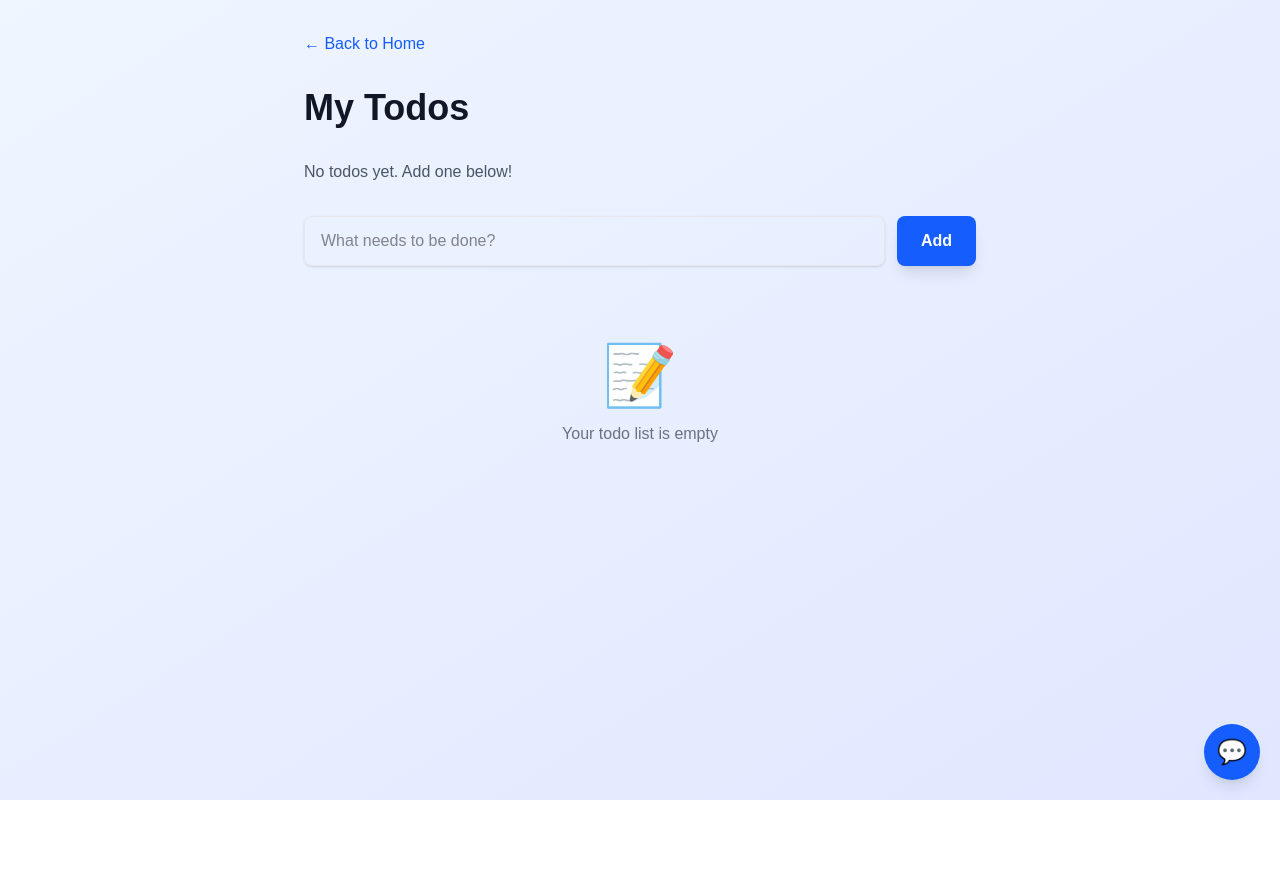
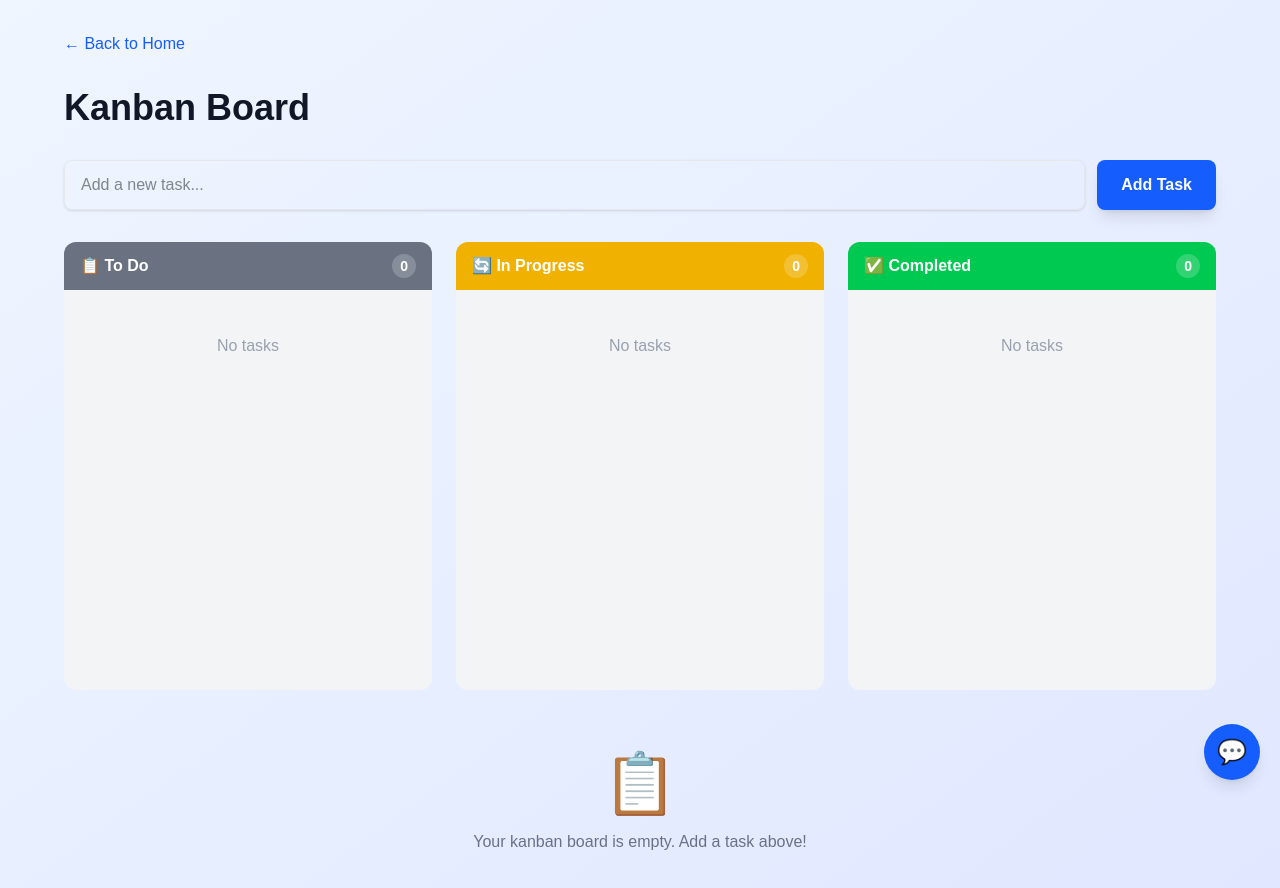
Before and after one commit to claudiodrusus/ember-todo-demo, a Next.js app: page /todos in a window 1280 px wide. Shown: the top 888 px of the page. Before the commit the page ends 800 px from the top, so only its background shows below. Built offline with nearby package versions, Linux system fonts and the light colour scheme.

Commit message:
feat(/todos): Convert to Kanban board
- Three columns: To Do, In Progress, Completed
- Move tasks between columns with buttons
- Visual task count per column
- Migrates existing todos to new format

Feedback ID: fb-1769742570754
Type: feature

```diff
--- a/app/todos/page.tsx
+++ b/app/todos/page.tsx
@@ -6,7 +6,7 @@ import Link from "next/link";
 interface Todo {
   id: string;
   text: string;
-  completed: boolean;
+  status: "todo" | "in-progress" | "completed";
   createdAt: string;
 }
 
@@ -19,7 +19,13 @@ export default function Todos() {
   useEffect(() => {
     const stored = localStorage.getItem("todos");
     if (stored) {
-      setTodos(JSON.parse(stored));
+      // Migrate old todos that used 'completed' boolean
+      const parsed = JSON.parse(stored);
+      const migrated = parsed.map((todo: Todo & { completed?: boolean }) => ({
+        ...todo,
+        status: todo.status || (todo.completed ? "completed" : "todo"),
+      }));
+      setTodos(migrated);
     }
     setIsLoaded(true);
   }, []);
@@ -38,7 +44,7 @@ export default function Todos() {
     const todo: Todo = {
       id: crypto.randomUUID(),
       text: newTodo.trim(),
-      completed: false,
+      status: "todo",
       createdAt: new Date().toISOString(),
     };
 
@@ -46,10 +52,10 @@ export default function Todos() {
     setNewTodo("");
   };
 
-  const toggleTodo = (id: string) => {
+  const updateStatus = (id: string, status: Todo["status"]) => {
     setTodos(
       todos.map((todo) =>
-        todo.id === id ? { ...todo, completed: !todo.completed } : todo
+        todo.id === id ? { ...todo, status } : todo
       )
     );
   };
@@ -58,12 +64,87 @@ export default function Todos() {
     setTodos(todos.filter((todo) => todo.id !== id));
   };
 
-  const completedCount = todos.filter((t) => t.completed).length;
-  const totalCount = todos.length;
+  const todoItems = todos.filter((t) => t.status === "todo");
+  const inProgressItems = todos.filter((t) => t.status === "in-progress");
+  const completedItems = todos.filter((t) => t.status === "completed");
+
+  const Column = ({
+    title,
+    items,
+    status,
+    color
+  }: {
+    title: string;
+    items: Todo[];
+    status: Todo["status"];
+    color: string;
+  }) => (
+    <div className="flex-1 min-w-[280px]">
+      <div className={`${color} rounded-t-xl px-4 py-3`}>
+        <h2 className="font-semibold text-white flex items-center justify-between">
+          {title}
+          <span className="bg-white/20 px-2 py-0.5 rounded-full text-sm">
+            {items.length}
+          </span>
+        </h2>
+      </div>
+      <div className="bg-gray-100 rounded-b-xl p-3 min-h-[400px] space-y-3">
+        {items.map((todo) => (
+          <div
+            key={todo.id}
+            className="bg-white p-4 rounded-lg shadow-sm border border-gray-100 group"
+          >
+            <p className="text-gray-800 mb-3">{todo.text}</p>
+            <div className="flex items-center justify-between">
+              <div className="flex gap-1">
+                {status !== "todo" && (
+                  <button
+                    onClick={() => updateStatus(todo.id, "todo")}
+                    className="text-xs px-2 py-1 rounded bg-gray-100 hover:bg-gray-200 text-gray-600"
+                  >
+                    ← Todo
+                  </button>
+                )}
+                {status !== "in-progress" && (
+                  <button
+                    onClick={() => updateStatus(todo.id, "in-progress")}
+                    className="text-xs px-2 py-1 rounded bg-yellow-100 hover:bg-yellow-200 text-yellow-700"
+                  >
+                    {status === "todo" ? "Start →" : "← In Progress"}
+                  </button>
+                )}
+                {status !== "completed" && (
+                  <button
+                    onClick={() => updateStatus(todo.id, "completed")}
+                    className="text-xs px-2 py-1 rounded bg-green-100 hover:bg-green-200 text-green-700"
+                  >
+                    Done ✓
+                  </button>
+                )}
+              </div>
+              <button
+                onClick={() => deleteTodo(todo.id)}
+                className="text-gray-400 hover:text-red-500 opacity-0 group-hover:opacity-100 transition-opacity"
+              >
+                <svg className="w-4 h-4" fill="none" stroke="currentColor" viewBox="0 0 24 24">
+                  <path strokeLinecap="round" strokeLinejoin="round" strokeWidth={2} d="M19 7l-.867 12.142A2 2 0 0116.138 21H7.862a2 2 0 01-1.995-1.858L5 7m5 4v6m4-6v6m1-10V4a1 1 0 00-1-1h-4a1 1 0 00-1 1v3M4 7h16" />
+                </svg>
+              </button>
+            </div>
+          </div>
+        ))}
+        {items.length === 0 && (
+          <div className="text-center py-8 text-gray-400">
+            <p>No tasks</p>
+          </div>
+        )}
+      </div>
+    </div>
+  );
 
   return (
     <main className="min-h-screen bg-gradient-to-br from-blue-50 to-indigo-100 p-8">
-      <div className="max-w-2xl mx-auto">
+      <div className="max-w-6xl mx-auto">
         <Link
           href="/"
           className="text-blue-600 hover:text-blue-700 mb-8 inline-block"
@@ -72,21 +153,18 @@ export default function Todos() {
         </Link>
 
         <div className="flex items-center justify-between mb-8">
-          <h1 className="text-4xl font-bold text-gray-900">My Todos</h1>
-          {totalCount > 0 && (
+          <h1 className="text-4xl font-bold text-gray-900">Kanban Board</h1>
+          {todos.length > 0 && (
             <div className="bg-white px-4 py-2 rounded-full shadow-sm border border-gray-100">
               <span className="text-lg font-semibold text-gray-700">
-                <span className="text-green-600">{completedCount}</span>
+                <span className="text-green-600">{completedItems.length}</span>
                 <span className="text-gray-400"> of </span>
-                <span className="text-blue-600">{totalCount}</span>
-                <span className="text-gray-500 ml-1">tasks completed</span>
+                <span className="text-blue-600">{todos.length}</span>
+                <span className="text-gray-500 ml-1">completed</span>
               </span>
             </div>
           )}
         </div>
-        {totalCount === 0 && (
-          <p className="text-gray-600 mb-8">No todos yet. Add one below!</p>
-        )}
 
         {/* Add Todo Form */}
         <form onSubmit={addTodo} className="mb-8">
@@ -95,86 +173,29 @@ export default function Todos() {
               type="text"
               value={newTodo}
               onChange={(e) => setNewTodo(e.target.value)}
-              placeholder="What needs to be done?"
+              placeholder="Add a new task..."
               className="flex-1 px-4 py-3 rounded-lg border border-gray-200 focus:outline-none focus:ring-2 focus:ring-blue-500 focus:border-transparent shadow-sm"
             />
             <button
               type="submit"
               className="px-6 py-3 bg-blue-600 text-white rounded-lg font-semibold hover:bg-blue-700 transition-colors shadow-lg"
             >
-              Add
+              Add Task
             </button>
           </div>
         </form>
 
-        {/* Todo List */}
-        <div className="space-y-3">
-          {todos.map((todo) => (
-            <div
-              key={todo.id}
-              className={`flex items-center gap-4 p-4 bg-white rounded-xl shadow-sm border border-gray-100 transition-all ${
-                todo.completed ? "opacity-60" : ""
-              }`}
-            >
-              <button
-                onClick={() => toggleTodo(todo.id)}
-                className={`w-6 h-6 rounded-full border-2 flex items-center justify-center transition-colors ${
-                  todo.completed
-                    ? "bg-green-500 border-green-500 text-white"
-                    : "border-gray-300 hover:border-blue-500"
-                }`}
-              >
-                {todo.completed && (
-                  <svg
-                    className="w-4 h-4"
-                    fill="none"
-                    stroke="currentColor"
-                    viewBox="0 0 24 24"
-                  >
-                    <path
-                      strokeLinecap="round"
-                      strokeLinejoin="round"
-                      strokeWidth={2}
-                      d="M5 13l4 4L19 7"
-                    />
-                  </svg>
-                )}
-              </button>
-
-              <span
-                className={`flex-1 text-gray-800 ${
-                  todo.completed ? "line-through text-gray-500" : ""
-                }`}
-              >
-                {todo.text}
-              </span>
-
-              <button
-                onClick={() => deleteTodo(todo.id)}
-                className="text-gray-400 hover:text-red-500 transition-colors"
-              >
-                <svg
-                  className="w-5 h-5"
-                  fill="none"
-                  stroke="currentColor"
-                  viewBox="0 0 24 24"
-                >
-                  <path
-                    strokeLinecap="round"
-                    strokeLinejoin="round"
-                    strokeWidth={2}
-                    d="M19 7l-.867 12.142A2 2 0 0116.138 21H7.862a2 2 0 01-1.995-1.858L5 7m5 4v6m4-6v6m1-10V4a1 1 0 00-1-1h-4a1 1 0 00-1 1v3M4 7h16"
-                  />
-                </svg>
-              </button>
-            </div>
-          ))}
+        {/* Kanban Board */}
+        <div className="flex gap-6 overflow-x-auto pb-4">
+          <Column title="📋 To Do" items={todoItems} status="todo" color="bg-gray-500" />
+          <Column title="🔄 In Progress" items={inProgressItems} status="in-progress" color="bg-yellow-500" />
+          <Column title="✅ Completed" items={completedItems} status="completed" color="bg-green-500" />
         </div>
 
         {todos.length === 0 && isLoaded && (
           <div className="text-center py-12 text-gray-500">
-            <p className="text-6xl mb-4">📝</p>
-            <p>Your todo list is empty</p>
+            <p className="text-6xl mb-4">📋</p>
+            <p>Your kanban board is empty. Add a task above!</p>
           </div>
         )}
       </div>
```
